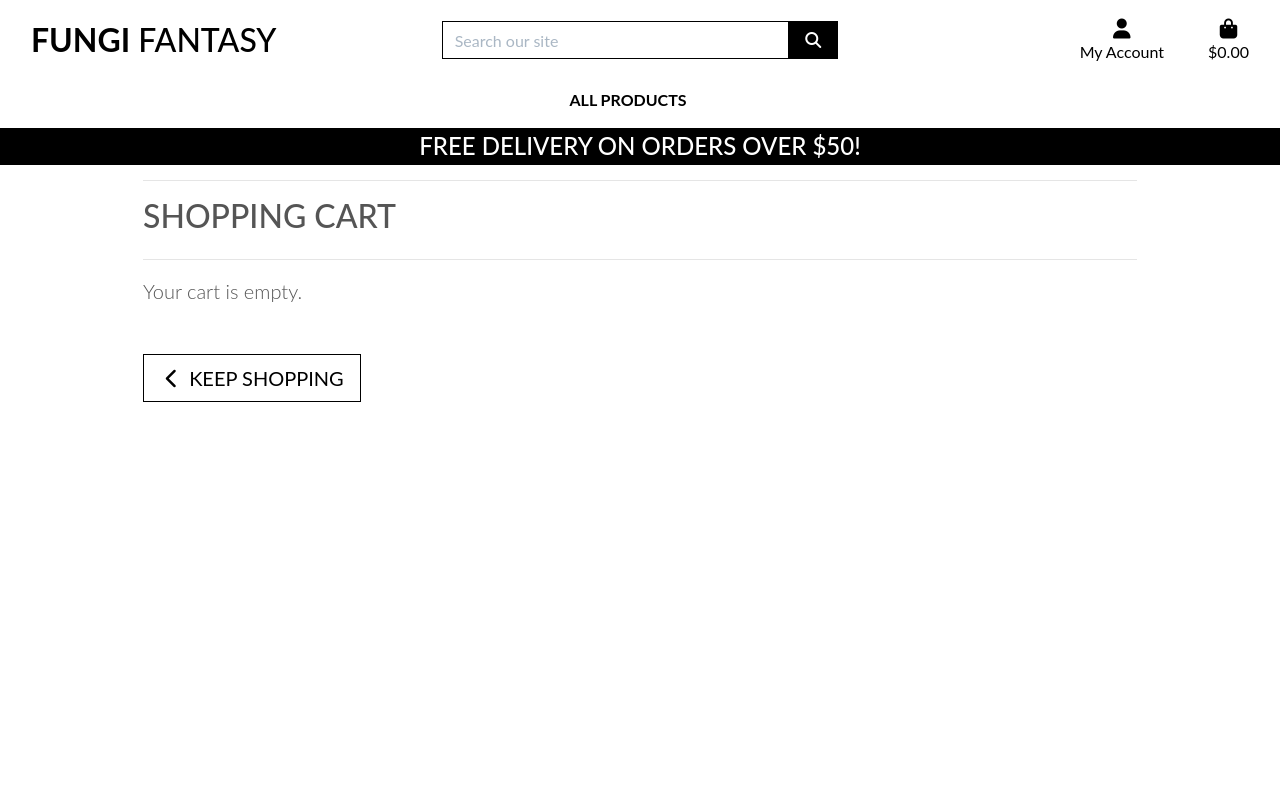
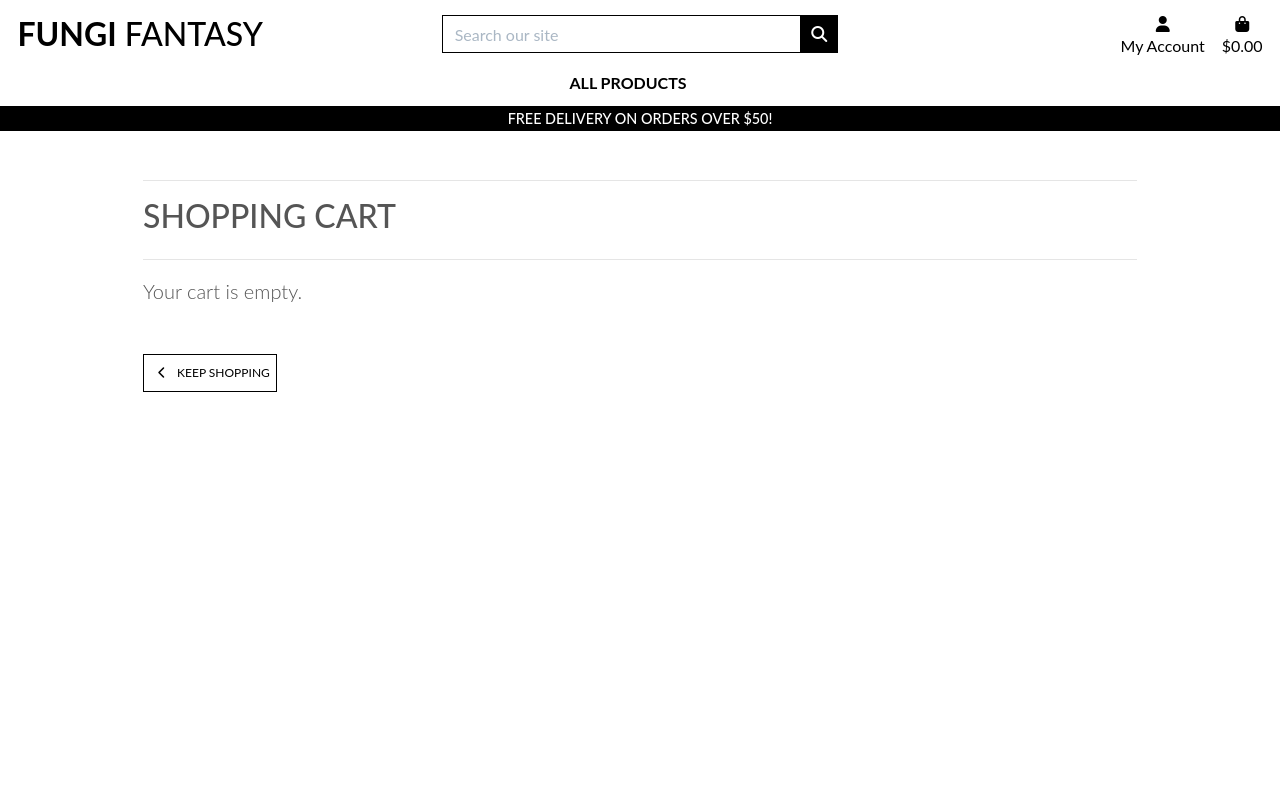
Before and after one commit to Bruna-Andelieri/FungiFantasy, a Django app: page /cart/ in a window 1280 px wide. Run offline with Django 3.2, Linux system fonts and the light colour scheme; some libraries are stand-ins or nearby versions.

Commit message:
Refactor: Updated base.css and login registration styles

```diff
--- a/static/css/base.css
+++ b/static/css/base.css
@@ -277,3 +277,40 @@ input[name='q']::placeholder {
         height: calc(100vh - 116px);
     }
 }
+
+.display-4.logo-font.text-black {
+    font-size: 2rem;
+}
+
+.nav-link {
+    padding: 0.15rem;
+}
+
+.nav-link i.fa-lg {
+    font-size: 1rem;
+}
+
+.navbar-toggler {
+    padding: .6rem .6rem;
+    font-size: 1rem;
+}
+
+#delivery-banner h4 {
+    font-size: .9rem;
+}
+
+.btn.btn-outline-black.rounded-0,
+.btn.btn-black.rounded-0 {
+    padding: .375rem .375rem;
+}
+
+.btn.btn-outline-black.rounded-0.btn-lg,
+.btn.btn-black.rounded-0.btn-lg {
+    padding: .375rem .375rem;
+    font-size: .75rem;
+}
+
+.increment-qty, .decrement-qty {
+    padding: .25rem .5rem !important;
+}
+}
--- a/templates/includes/main-nav.html
+++ b/templates/includes/main-nav.html
@@ -1,5 +1,10 @@
 <div class="collapse navbar-collapse" id="main-nav">
     <ul class="navbar-nav w-auto mx-auto">
+        <li class="nav-item d-block d-md-none">
+            <a class="logo-font font-weight-bold nav-link text-black mr-5" href="{% url 'home' %}" id="home-link">
+                Home
+            </a>
+        </li>
         <li class="nav-item dropdown">
             <a class="logo-font font-weight-bold nav-link text-black mr-5" href="#" id="all-products-link" data-toggle="dropdown" aria-haspopup="true" aria-expanded="false">
                 All Products
--- a/templates/includes/mobile-top-header.html
+++ b/templates/includes/mobile-top-header.html
@@ -32,7 +32,7 @@
             {% if request.user.is_superuser %}
                 <a href="{% url 'account_logout' %}" class="dropdown-item">Product Management</a>
             {% endif %}
-            <a href="" class="dropdown-item">My Profile</a>
+            <a href="{% url 'profile' %}" class="dropdown-item">My Profile</a>
             <a href="{% url 'account_logout' %}" class="dropdown-item">Logout</a>
         {% else %}
             <a href="{% url 'account_signup' %}" class="dropdown-item">Register</a>
```
